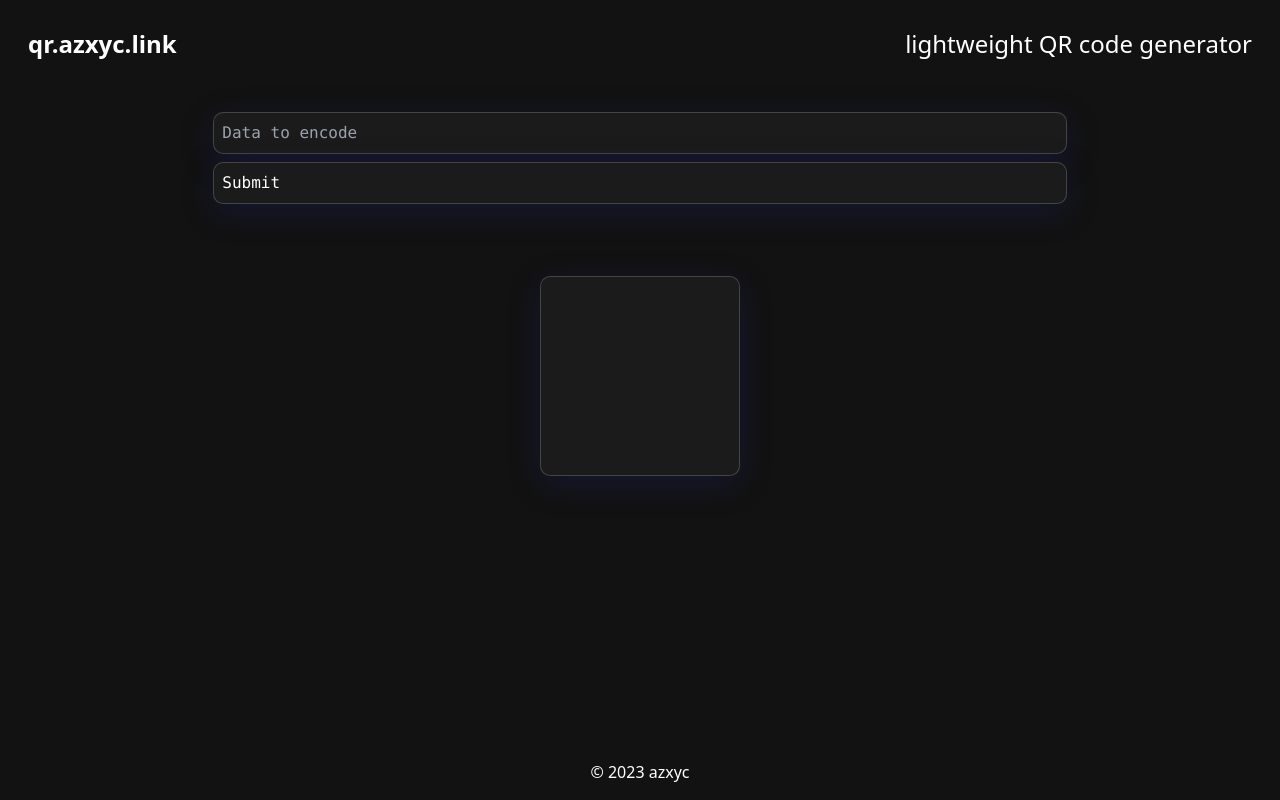
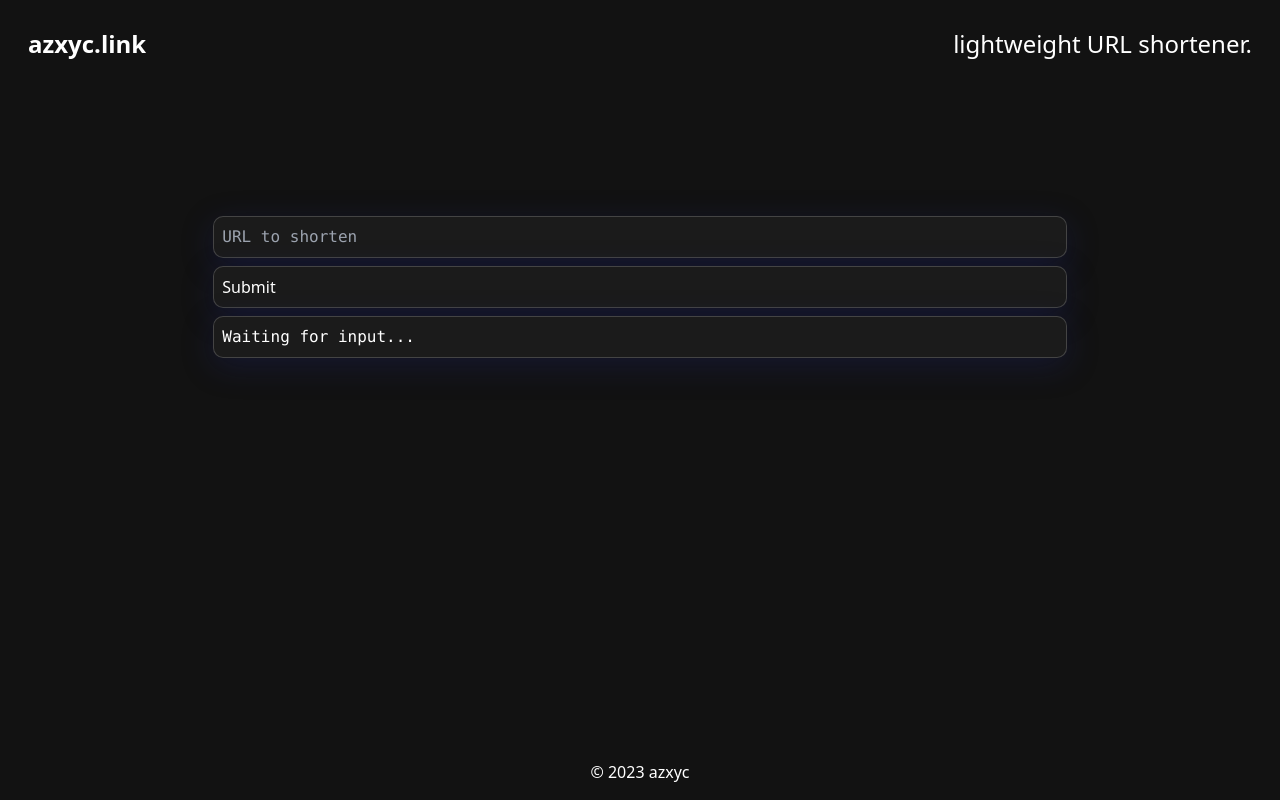
Before and after one commit to Azxyc/azxyc.link, a Next.js app: page / in a window 1280 px wide. Built offline with nearby package versions, Linux system fonts and the light colour scheme.

Commit message:
Revert "Initial commit"
This reverts commit 55dfee7dcd609c93eb38b2bb649b69572913eb21.

```diff
--- a/app/head.tsx
+++ b/app/head.tsx
@@ -1,9 +1,9 @@
 export default function Head() {
   return (
     <>
-      <title>qr.azxyc.link</title>
+      <title>azxyc.link</title>
       <meta content="width=device-width, initial-scale=1" name="viewport" />
-      <meta name="description" content="Lightweight QR code generator" />
+      <meta name="description" content="Lightweight URL shortener" />
     </>
   )
 }
--- a/app/page.tsx
+++ b/app/page.tsx
@@ -2,39 +2,46 @@
 import { useState } from "react";
 export default function Home() {
   const [input, setInput] = useState("");
-  const [qrImage, setQrImage] = useState("");
+  const [output, setOutput] = useState("Waiting for input...");
 
   const onInputChange = (s: string) => {
     setInput(s);
   };
 
-  const onSubmit = (e: any) => {
+  const onSubmit = (e: React.FormEvent<any>) => {
     e.preventDefault();
-    fetch(`https://api.qrserver.com/v1/create-qr-code/?size=900x900&data=${input}`)
-      .then((res) => res.blob())
-      .then((blob) => {
-        const url = URL.createObjectURL(blob);
-        setQrImage(url);
+    setOutput("Loading...");
+    fetch("/api/shorten", {
+      method: "POST",
+      headers: {
+        "Content-Type": "application/json",
+      },
+      body: JSON.stringify({
+        url: input,
+      }),
+    })
+      .then((res) => res.json())
+      .then((data) => {
+        setOutput(data.shortenedURL);
       });
   };
-
 
   return (
     <>
       <header className="flex items-center justify-between flex-wrap p-6 bg-transparent">
-        <h1 className="text-2xl font-bold p-1">qr.azxyc.link</h1>
+        <h1 className="text-2xl font-bold p-1">azxyc.link</h1>
         <h1 className="font-extralight text-2xl p-1">
-          lightweight QR code generator
+          lightweight URL shortener.
         </h1>
       </header>
-      <div className="flex flex-col gap-2 justify-center items-center mt-6">
+      <div className="flex flex-col gap-2 justify-center items-center mt-32">
         <form
           className="flex w-screen justify-center items-center"
           onSubmit={(e) => onSubmit(e)}
         >
           <input
             className="glass p-2 lg:w-2/3 font-mono mx:6 w-[85%] md:w-[75%] max-h-100 overflow-y-auto"
-            placeholder="Data to encode"
+            placeholder="URL to shorten"
             value={input}
             onChange={(e) => onInputChange(e.target.value)}
           ></input>
@@ -42,17 +49,15 @@ export default function Home() {
 
         <button
           onClick={(e) => onSubmit(e)}
-          className="font-mono text-left border glass p-2 rounded-lg text-white hover:text-black hover:bg-white lg:w-2/3 mx:6 w-[85%] md:w-[75%]"
+          className="text-left border glass p-2 rounded-lg text-white hover:text-black hover:bg-white lg:w-2/3 mx:6 w-[85%] md:w-[75%]"
         >
           Submit
         </button>
 
-        <div className="glass p-2  flex justify-center lg:mt-16 md:mt-16 mt:12 h-[200px] w-[200px]">
-          <img src = {qrImage}></img>
-
+        <div className="glass p-2 lg:w-2/3 font-mono mx:6 w-[85%] md:w-[75%] max-h-100 overflow-y-auto">
+          {output}
         </div>
       </div>
-
       <footer className="fixed bottom-0 left-0 right-0 p-4 w-full footer text-white text-center">
         © {new Date().getFullYear()}{" "}
         <a className="hover-underline text-white" href="https://azxyc.xyz">
--- /dev/null
+++ b/pages/api/shorten.js
@@ -0,0 +1,42 @@
+require("dotenv").config();
+
+function isValidURL (string) {
+  try {
+    new URL(string);
+  } catch (_) {
+    return false;
+  }
+
+  return true;
+}
+
+
+export default async function handler(req, res) {
+  try {
+    const url = (req.body.url);
+    if(!isValidURL(url)) {
+        return res.status(400).json({ shortenedURL: "Please enter a valid URL." });
+    }
+    const options = {
+      method: "POST",
+      headers: {
+        accept: "application/json",
+        "content-type": "application/json",
+        Authorization: process.env.SIO_API_KEY,
+      },
+      body: JSON.stringify({
+        domain: process.env.SIO_BASE_URL,
+        originalURL: url,
+        allowDuplicates: true,
+      }),
+    };
+
+    const response = await fetch("https://api.short.io/links/public", options);
+    const data = await response.json();
+    return res.status(200).json({ shortenedURL: data.shortURL });
+  } catch (error) {
+    return res
+      .status(500)
+      .json({ shortenedURL: "Error shortening URL. Please make sure you entered a valid URL." });
+  }
+}
```
Also changed, not shown: 1 other file (tests, documents, lock files or other folders).
